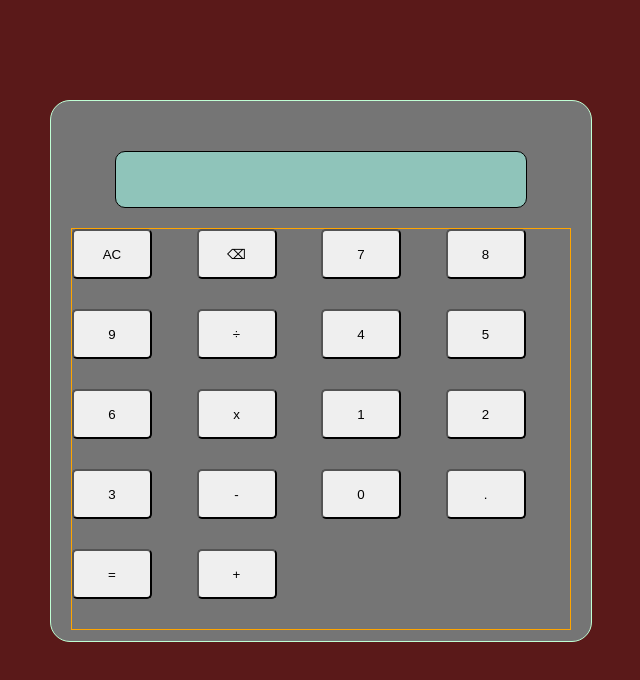
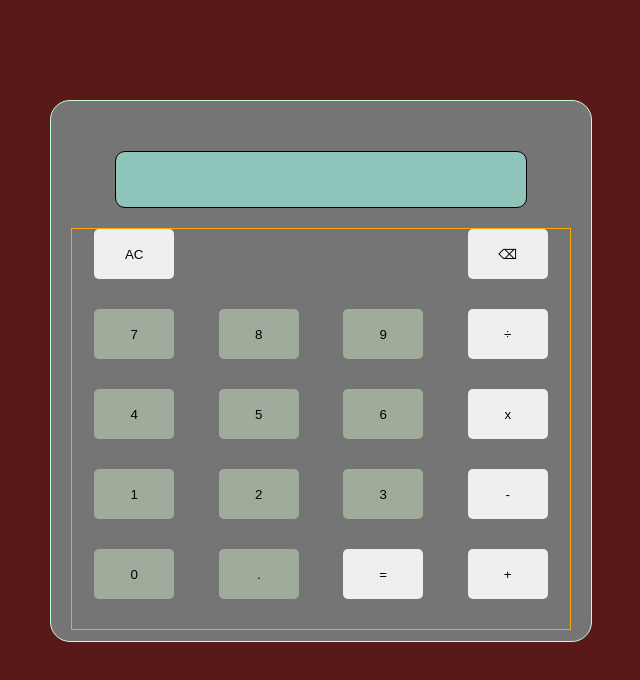
Before and after one commit to CGoldMonkey/calculator, a plain HTML site: page index.html in a window 1280 px wide. Shown: the whole page, without its empty margins (319-959 px from the left). Drawn offline with Linux system fonts and the light colour scheme.

Commit message:
Made is so that overflow from the display would produce a scroll bar when needed.  Also added some coloring to differentiate the number buttons from the other calculator buttons.  Also move the backspace button forward a bit more so that it looked more like a standard calculator.

```diff
--- a/index.html
+++ b/index.html
@@ -14,21 +14,21 @@
     <!-- May be better to keep the buttons separate from display? <div id="results">323226</div>  -->
              <!--   <div id="display"></div> -->
                 <button id="clear">AC</button>
-                <button id="">⌫</button>
-                <button id="7">7</button>
-                <button id="8">8</button>
-                <button id="9">9</button>
+                <button id="backspace">⌫</button>
+                <button class="number" id="7">7</button>
+                <button class="number" id="8">8</button>
+                <button class="number" id="9">9</button>
                 <button id="/" class="operators">÷</button>
-                <button id="4">4</button>
-                <button id="5">5</button>
-                <button id="6">6</button>
+                <button class="number" id="4">4</button>
+                <button class="number" id="5">5</button>
+                <button class="number" id="6">6</button>
                 <button id="*" class="operators">x</button>
-                <button id="1">1</button>
-                <button id="2">2</button>
-                <button id="3">3</button>
+                <button class="number" id="1">1</button>
+                <button class="number" id="2">2</button>
+                <button class="number" id="3">3</button>
                 <button id="-" class="operators">-</button>
-                <button id="0">0</button>
-                <button id="decimal">.</button>
+                <button class="number" id="0">0</button>
+                <button class="number" id="decimal">.</button>
                 <button id="equals">=</button>
                 <button id="+" class="operators">+</button>
             </div>
--- a/style.css
+++ b/style.css
@@ -31,12 +31,17 @@ body {
     grid-template-columns: repeat(4, 1fr);
     height: 400px;
 
+    justify-items: center;
+
 
   /*  padding: 20px;
     padding-top: 50px; */
 }
 
 #display {
+   /* display: flex;
+    align-items: stretch; */
+    text-align: right;
     width: 400px;
     height: 40px;
     margin: 0 auto;
@@ -52,9 +57,14 @@ body {
     font-size: 20px;
 
     padding-top: 15px;
-    padding-left: 10px;
+    padding-right: 10px;
 
     margin-bottom: 20px;
+
+    overflow: auto;
+
+
+    /*word-wrap: break-word;
 
     /*padding-top: 20px;
     padding-bottom: 20px; */
@@ -64,6 +74,19 @@ button {
     width: 80px;
     height: 50px;
     border-radius: 5px;
+    border: none;
 
 
 }
+
+button:hover {
+    background-color: rgb(150, 91, 91);
+}
+
+#backspace {
+    grid-column: 4 / span 1;
+}
+
+.number {
+    background-color: rgb(159, 172, 156);
+}
```
